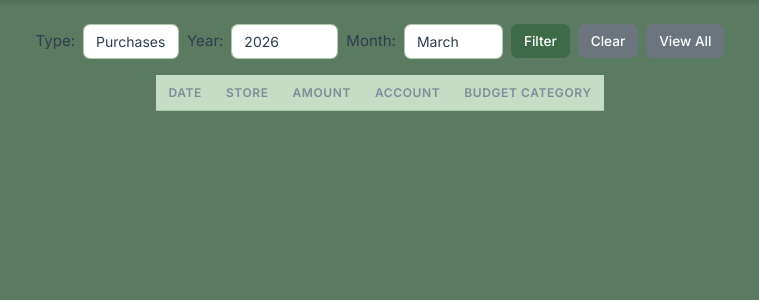
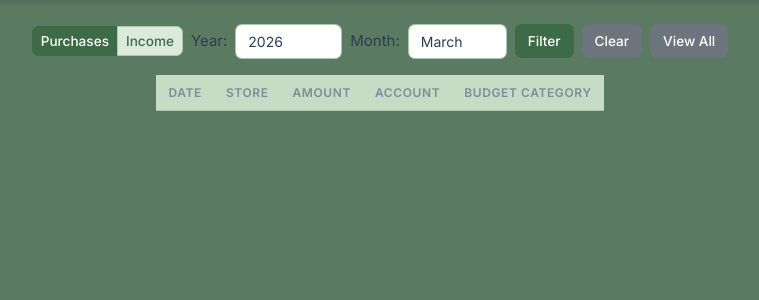
Before and after one commit to A-A-RonThomas/FamilyBudget, a FastAPI app: page / in a window 1280 px wide. Shown: the part 67-367 px from the top of the page, without its empty margins (260-1019 px from the left). Run offline with FastAPI, Linux system fonts and the light colour scheme; data that the repository does not hold is empty.

Commit message:
transactions page now has a toggle between purchases and incomes.  Import page now has a button to trigger api call to simplefin, to avoid rate ban

```diff
--- a/core/database.py
+++ b/core/database.py
@@ -25,7 +25,7 @@ Base = declarative_base()
 def get_db():
     db = SessionLocal()
     try:
-        print("----- " + DATABASE_URL + " -----")
+        # print("----- " + DATABASE_URL + " -----")
         yield db
     finally:
         db.close()
--- a/templates/transactions.html
+++ b/templates/transactions.html
@@ -2,6 +2,16 @@
 {% block content %}
 
 <style>
+    .btn-surface {
+        background-color: var(--surface);
+        border-color: var(--border);
+        color: var(--primary);
+    }
+    .btn-surface:hover {
+        background-color: var(--border);
+        border-color: var(--primary);
+        color: var(--primary);
+    }
     .transaction-row {
         cursor: pointer;
     }
@@ -71,11 +81,16 @@
 </style>
 
 <form method="get" class="mb-3 d-flex gap-2 align-items-center justify-content-center flex-wrap">
-    <label for="type">Type:</label>
-    <select id="type" name="type" class="form-control w-auto">
-        <option value="purchases" {% if type == "purchases" %}selected{% endif %}>Purchases</option>
-        <option value="incomes" {% if type == "incomes" %}selected{% endif %}>Incomes</option>
-    </select>
+    <div class="btn-group" role="group">
+        <a href="?type=purchases&year={{ year or default_year }}&month={{ month }}"
+           class="btn btn-sm {% if type == 'purchases' %}btn-primary{% else %}btn-surface{% endif %}">
+            Purchases
+        </a>
+        <a href="?type=incomes&year={{ year or default_year }}&month={{ month }}"
+           class="btn btn-sm {% if type == 'incomes' %}btn-primary{% else %}btn-surface{% endif %}">
+            Income
+        </a>
+    </div>
 
     <label for="year">Year:</label>
     <input type="number" id="year" name="year"
```
Also changed, not shown: templates/import_transactions.html (+14 -3 lines), templates/visualizations.html (+32 -5 lines).
